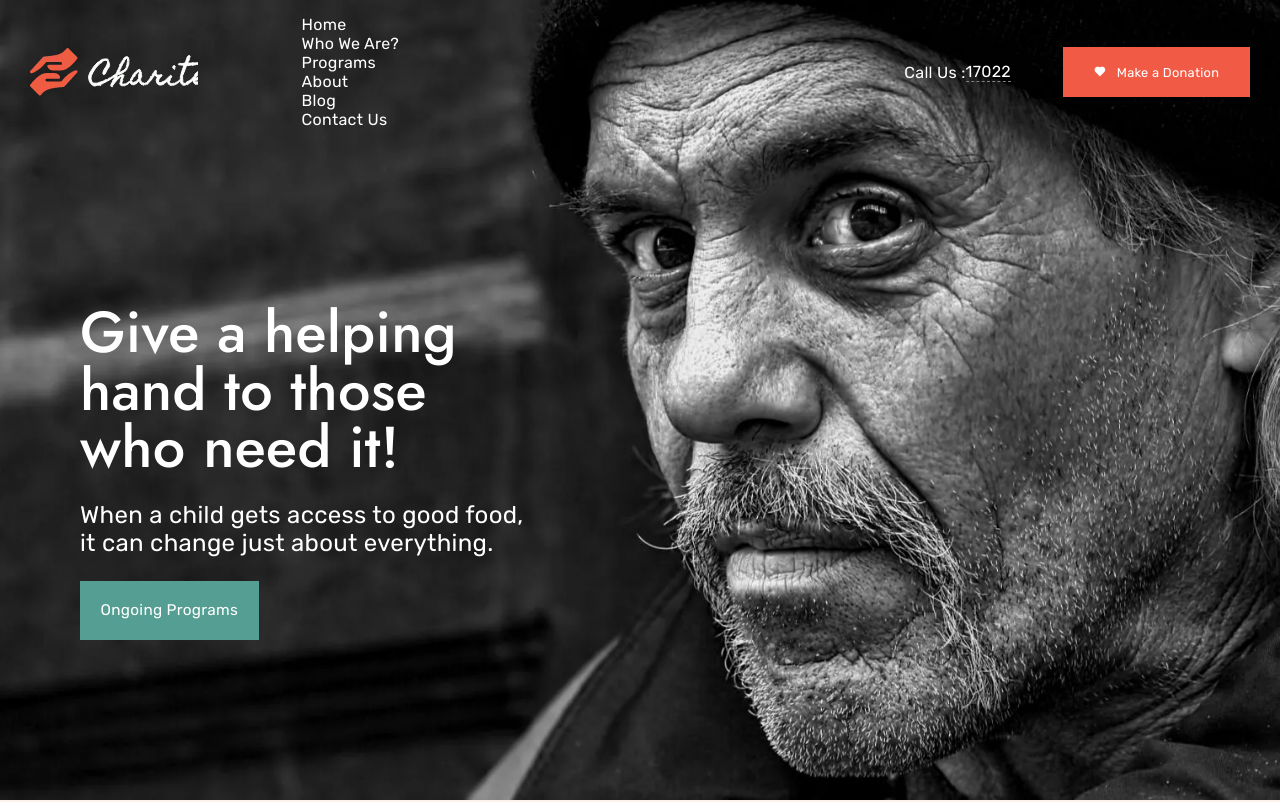
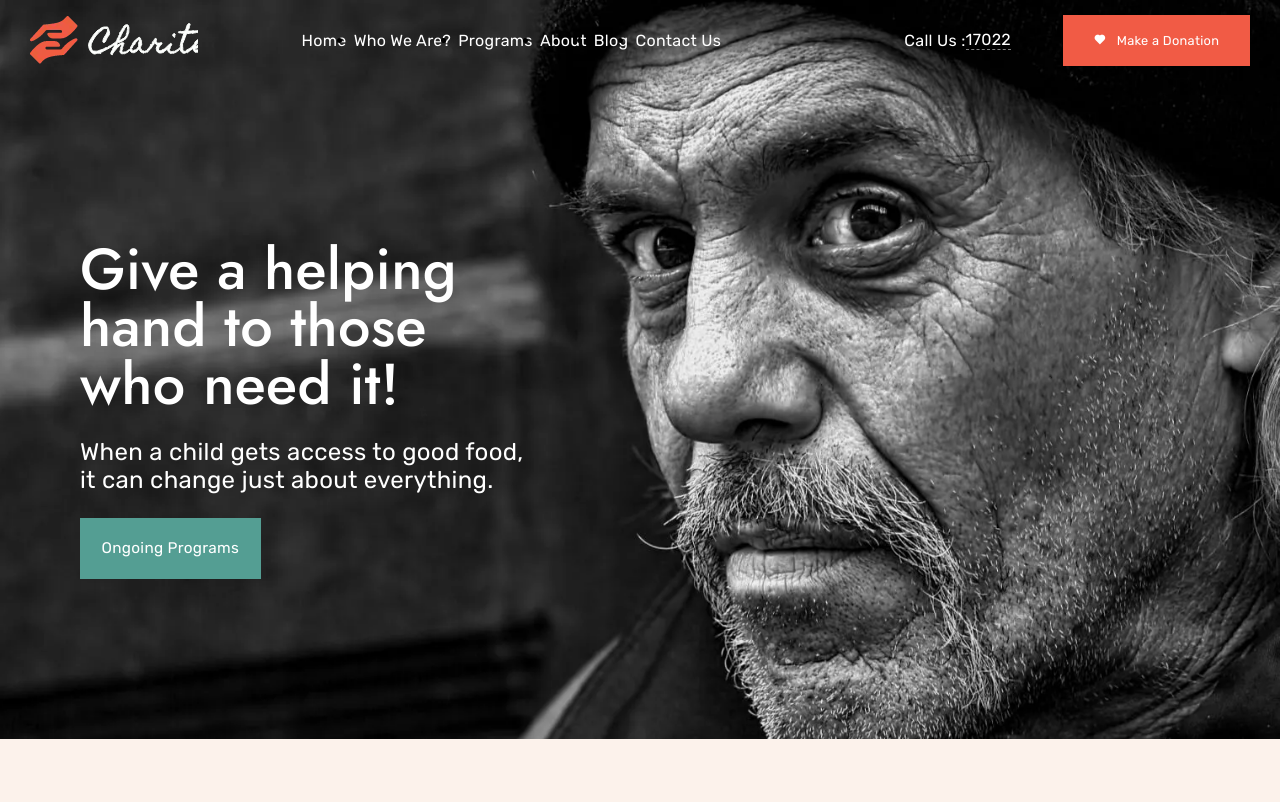
Before and after one commit to M0stafaKareem/ITI-HTML5-CSS3-LAB2, a plain HTML site: page index.html in a window 1280 px wide. Shown: the top 802 px of the page. Drawn offline with nearby package versions, Linux system fonts and the light colour scheme.

Commit message:
fixing header conflict

```diff
--- a/style.css
+++ b/style.css
@@ -45,6 +45,10 @@ button {
 header {
   padding: 15px 30px;
   justify-content: space-between;
+}
+
+header .left nav ul {
+  display: flex;
 }
 
 header,
@@ -116,6 +120,7 @@ header .right p a {
 }
 .hero-caption button {
   background-color: #549e93;
+  border: 1px solid #549e93;
   color: white;
   padding: 1.6vw;
   font-size: 1.2vw;
@@ -336,6 +341,7 @@ header .right p a {
   padding: 1vh 0;
   background-color: transparent;
   color: #f15b45;
+  border: none;
   border-bottom: 2px solid #f15b45;
   transition: all 0.3s ease-in-out;
 }
```
